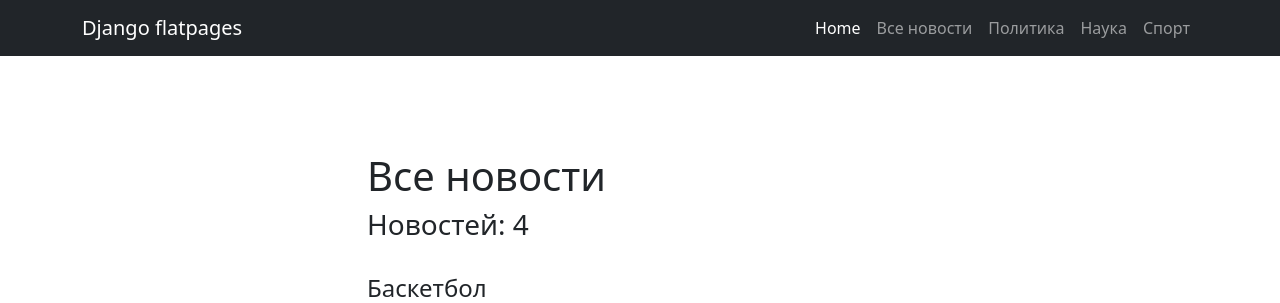
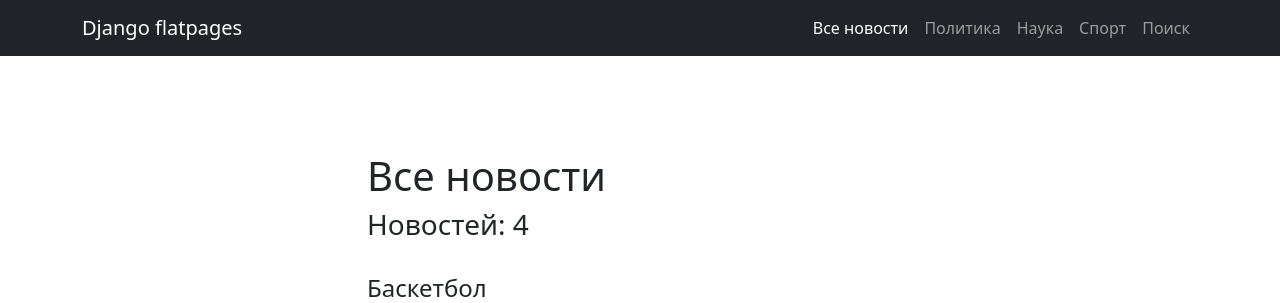
Before and after one commit to DinaraAminova/ModuleD-Homework, a Django app: page /news/ in a window 1280 px wide. Shown: the top 303 px of the page. Run offline with Django 4.2, Linux system fonts and the light colour scheme; data comes from the database, SQL or seed files in the repository; some libraries are stand-ins or nearby versions.

Commit message:
Add files via upload

```diff
--- a/NewsPaper/templates/flatpages/default.html
+++ b/NewsPaper/templates/flatpages/default.html
@@ -21,11 +21,11 @@
                 <button class="navbar-toggler" type="button" data-bs-toggle="collapse" data-bs-target="#navbarSupportedContent" aria-controls="navbarSupportedContent" aria-expanded="false" aria-label="Toggle navigation"><span class="navbar-toggler-icon"></span></button>
                 <div class="collapse navbar-collapse" id="navbarSupportedContent">
                     <ul class="navbar-nav ms-auto mb-2 mb-lg-0">
-                        <li class="nav-item"><a class="nav-link active" aria-current="page" href="#!">Home</a></li>
-                        <li class="nav-item"><a class="nav-link" href="/news/">Все новости</a></li>
+                        <li class="nav-item"><a class="nav-link active" aria-current="page" href="/news/">Все новости</a></li>
                         <li class="nav-item"><a class="nav-link" href="1">Политика</a></li>
                         <li class="nav-item"><a class="nav-link" href="2">Наука</a></li>
                         <li class="nav-item"><a class="nav-link" href="7">Спорт</a></li>
+                        <li class="nav-item"><a class="nav-link" href="search">Поиск</a></li>
                     </ul>
                 </div>
             </div>
```
